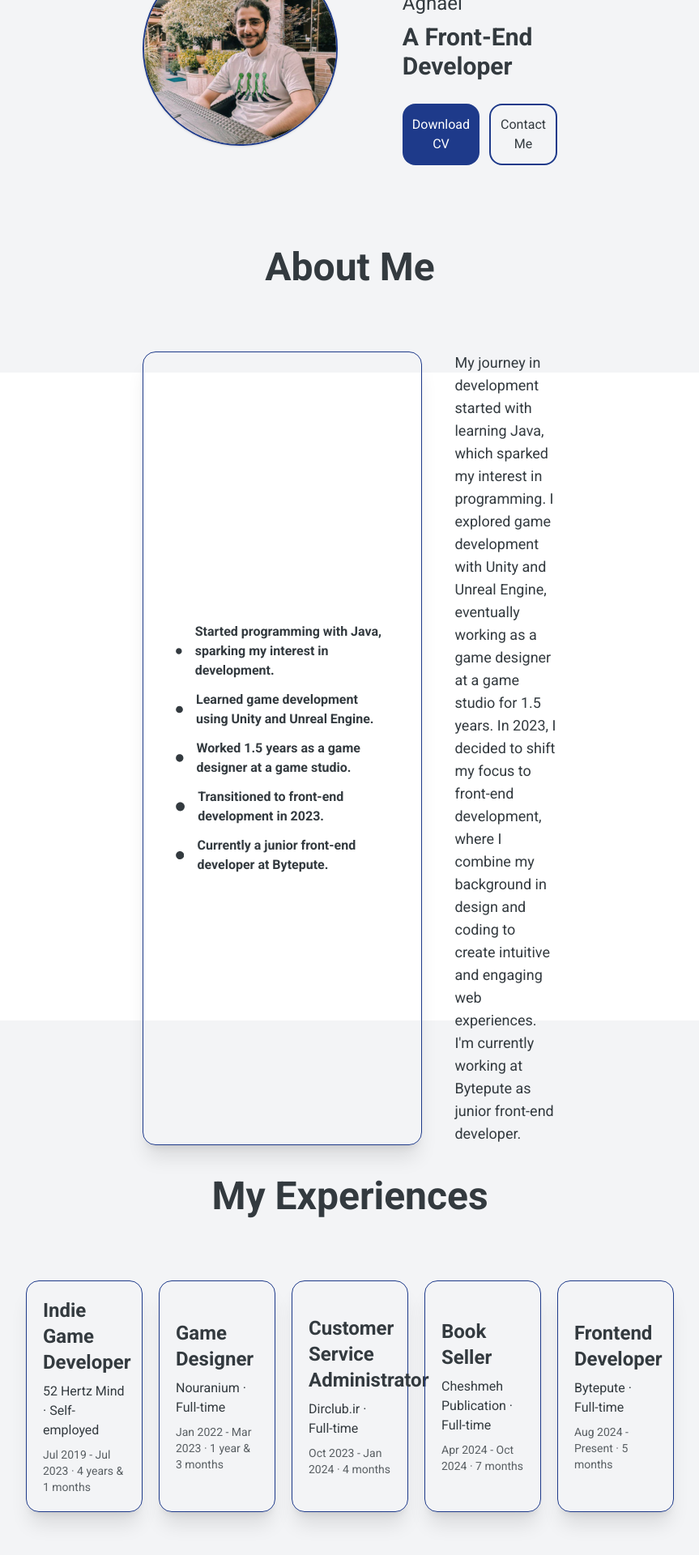
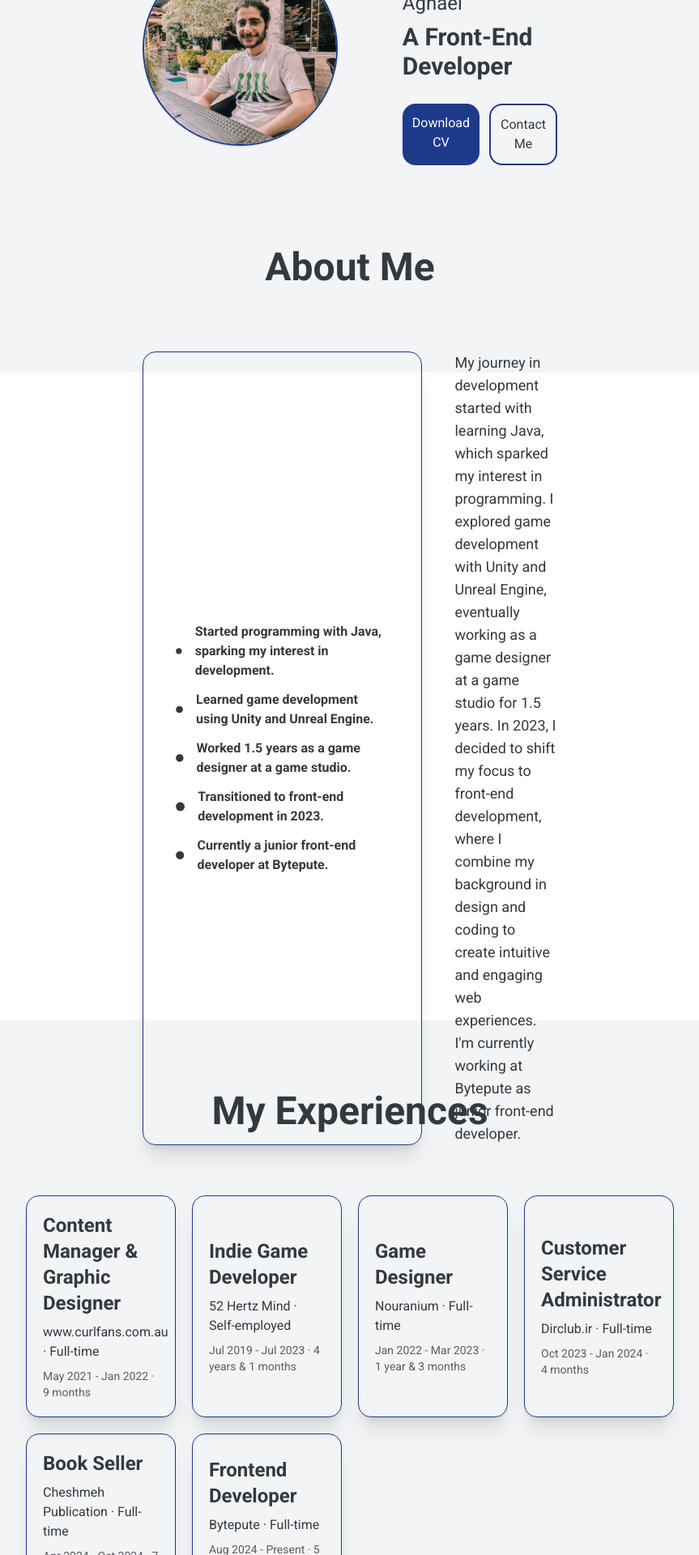
Before and after one commit to MrAghaei/MohammadAghaei, a React (Vite) app: page / in a window 1280 px wide. Shown: the part 340-2260 px from the top of the page at 81% size, without its empty margins (208-1071 px from the left). Built offline with nearby package versions, Linux system fonts and the light colour scheme.

Commit message:
[#8-ADD] buttons function (#8)

```diff
--- a/src/App.tsx
+++ b/src/App.tsx
@@ -5,17 +5,26 @@ import Experiences from "./components/Experiences.tsx";
 import Skills from "./components/Skills.tsx";
 import Projects from "./components/Projects.tsx";
 import ContactMe from "./components/ContactMe.tsx";
-
 function App() {
   return (
     <>
       <Header />
       <Hero />
-      <AboutMe />
-      <Experiences />
-      <Skills />
-      <Projects />
-      <ContactMe />
+      <div id="about-me">
+        <AboutMe />
+      </div>
+      <div id="experiences">
+        <Experiences />
+      </div>
+      <div id="skills">
+        <Skills />
+      </div>
+      <div id="projects">
+        <Projects />
+      </div>
+      <div id="contact-me">
+        <ContactMe />
+      </div>
     </>
   );
 }
--- a/src/components/Experiences.tsx
+++ b/src/components/Experiences.tsx
@@ -2,7 +2,14 @@ function Experiences() {
   return (
     <div className="h-screen flex flex-col items-center justify-center gap-20 px-60 bg-gray-100">
       <h1 className="text-5xl font-bold">My Experiences</h1>
-      <div className="grid grid-cols-5 items-stretch gap-5  justify-center">
+      <div className="grid grid-cols-4 items-stretch gap-5  justify-center">
+        <div className="shadow-xl hover:shadow-2xl duration-300 flex flex-col items-start justify-center gap-2 border border-blue-900 rounded-2xl p-5">
+          <h3 className="text-2xl font-bold">
+            Content Manager & Graphic Designer
+          </h3>
+          <p>www.curlfans.com.au · Full-time</p>
+          <p className="opacity-80 text-sm">May 2021 - Jan 2022 · 9 months</p>
+        </div>
         <div className="shadow-xl hover:shadow-2xl duration-300 flex flex-col items-start justify-center gap-2 border border-blue-900 rounded-2xl p-5">
           <h3 className="text-2xl font-bold">Indie Game Developer</h3>
           <p>52 Hertz Mind · Self-employed</p>
--- a/src/components/Header.tsx
+++ b/src/components/Header.tsx
@@ -1,21 +1,43 @@
 function Header() {
+  const scrollToSection = (sectionId: string) => {
+    const section = document.getElementById(sectionId);
+    if (section) {
+      section.scrollIntoView({ behavior: "smooth" });
+    }
+  };
+
   return (
-    <div className=" backdrop-blur-sm flex gap-40 items-center justify-center px-40 py-5 fixed mx-auto w-full bg-white bg-opacity-90">
+    <div className="backdrop-blur-sm flex gap-40 items-center justify-center px-40 py-5 fixed mx-auto w-full bg-white bg-opacity-90">
       <p className="font-bold text-3xl">Mohammad Aghaei</p>
-      <div className="flex items-center gap-10 text-2xl ">
-        <button className="hover:bg-gray-200 rounded p-2 duration-300">
+      <div className="flex items-center gap-10 text-2xl">
+        <button
+          onClick={() => scrollToSection("about-me")}
+          className="hover:bg-gray-200 rounded p-2 duration-300"
+        >
           About Me
         </button>
-        <button className="hover:bg-gray-200 rounded p-2 duration-300">
+        <button
+          onClick={() => scrollToSection("experiences")}
+          className="hover:bg-gray-200 rounded p-2 duration-300"
+        >
           Experiences
         </button>
-        <button className="hover:bg-gray-200 rounded p-2 duration-300">
+        <button
+          onClick={() => scrollToSection("skills")}
+          className="hover:bg-gray-200 rounded p-2 duration-300"
+        >
           Skills
-        </button>{" "}
-        <button className="hover:bg-gray-200 rounded p-2 duration-300">
+        </button>
+        <button
+          onClick={() => scrollToSection("projects")}
+          className="hover:bg-gray-200 rounded p-2 duration-300"
+        >
           Projects
         </button>
-        <button className="hover:bg-gray-200 rounded p-2 duration-300">
+        <button
+          onClick={() => scrollToSection("contact-me")}
+          className="hover:bg-gray-200 rounded p-2 duration-300"
+        >
           Contact Me
         </button>
       </div>
--- a/src/components/Hero.tsx
+++ b/src/components/Hero.tsx
@@ -1,4 +1,10 @@
 function Hero() {
+  const scrollToSection = (sectionId: string) => {
+    const section = document.getElementById(sectionId);
+    if (section) {
+      section.scrollIntoView({ behavior: "smooth" });
+    }
+  };
   return (
     <div className="h-screen flex items-center justify-center gap-20 px-96 bg-gray-100">
       <div className="rounded">
@@ -13,10 +19,17 @@ function Hero() {
         <p className="text-2xl">I'm Mohammad Aghaei</p>
         <p className="text-3xl font-bold ">A Front-End Developer</p>
         <div className="flex gap-3">
-          <button className="bg-blue-900 text-white p-3 rounded-2xl mt-5 hover:bg-blue-800 duration-300">
+          <a
+            href="/MohammadAghaei-en-resume.pdf"
+            download="MohammadAghaei-en-resume.pdf"
+            className="text-center bg-blue-900 text-white p-3 rounded-2xl mt-5 hover:bg-blue-800 duration-300"
+          >
             Download CV
-          </button>
-          <button className="border-2 border-blue-900 text-mainText p-3 rounded-2xl mt-5 hover:bg-blue-100 duration-300">
+          </a>
+          <button
+            onClick={() => scrollToSection("contact-me")}
+            className="border-2 border-blue-900 text-mainText p-3 rounded-2xl mt-5 hover:bg-blue-100 duration-300"
+          >
             Contact Me
           </button>
         </div>
```
Also changed, not shown: 1 other file (tests, documents, lock files or other folders).
